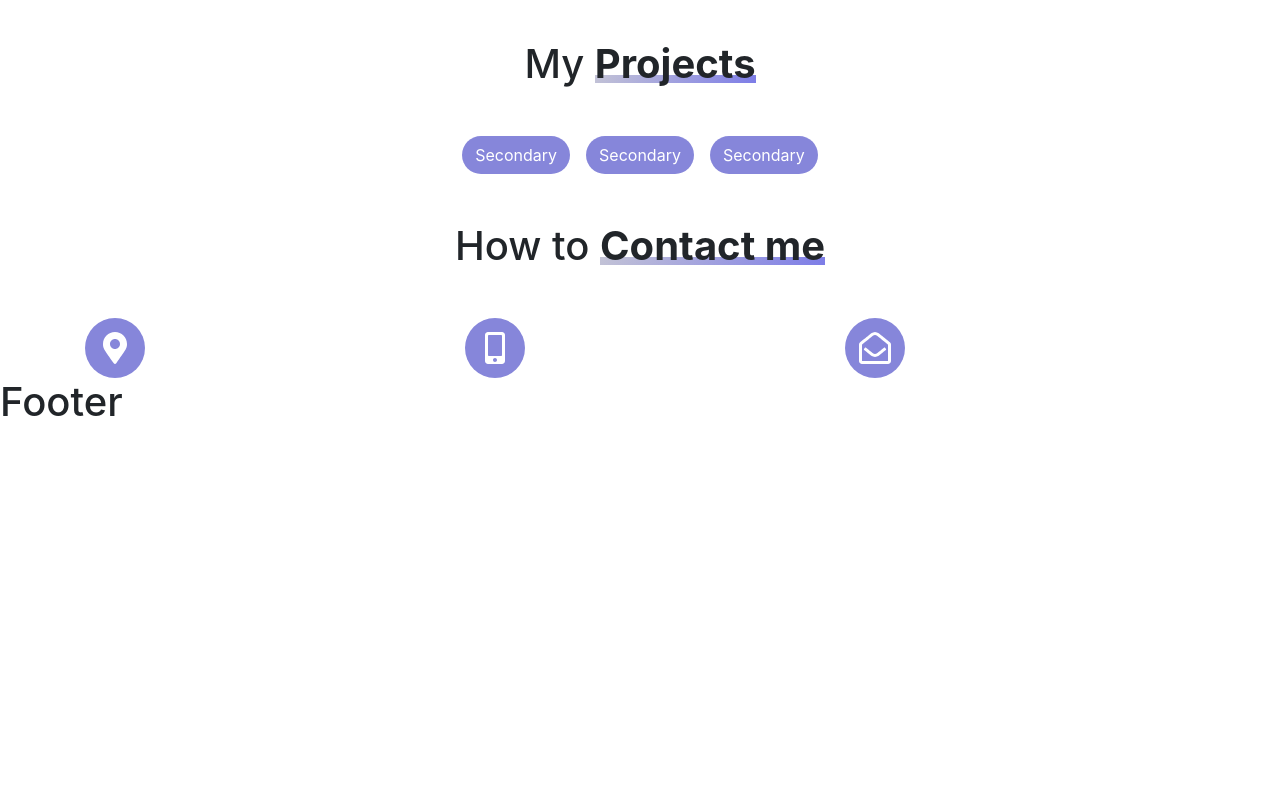
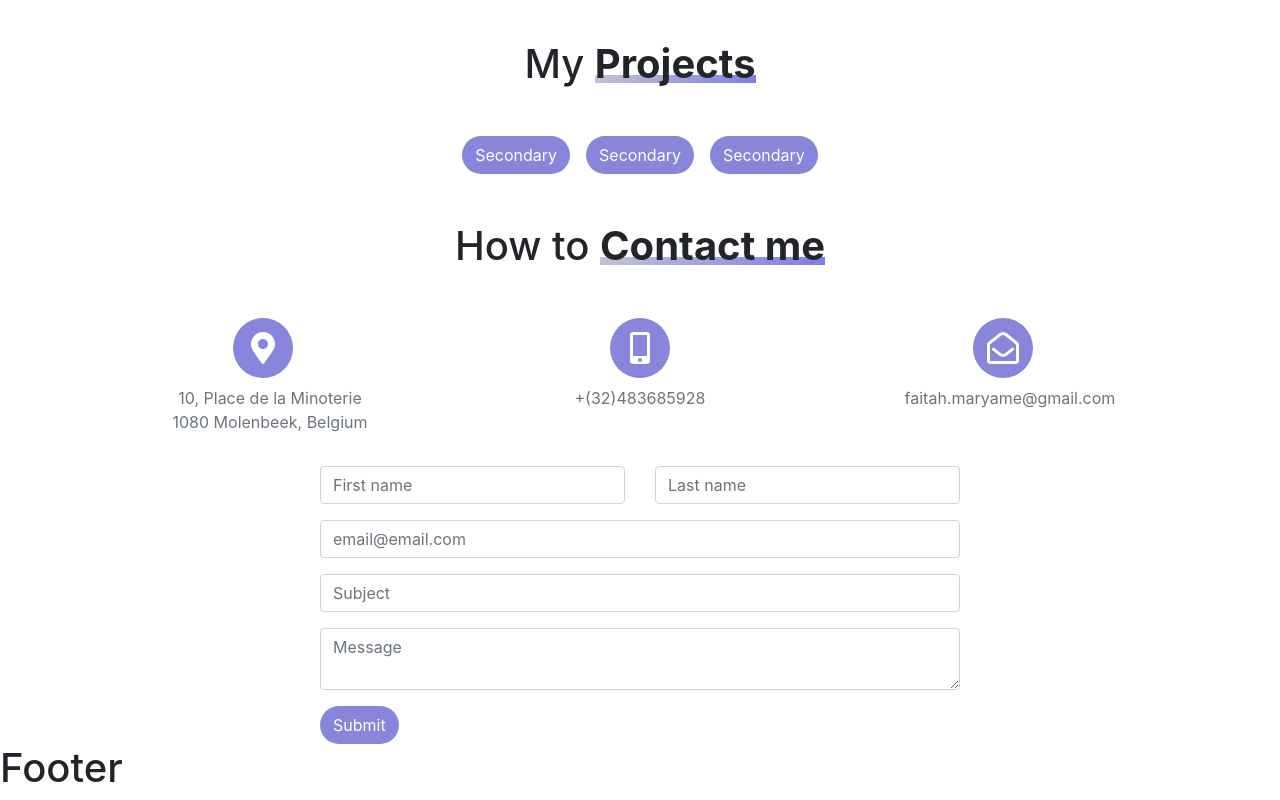
Before and after one commit to Maryame-Faitah/Portfolio, a React (Create React App) app: page / in a window 1280 px wide. Shown: the part 2768-3568 px from the top of the page. Before the commit the page ends 3202 px from the top, so only its background shows below. Built offline with nearby package versions, Linux system fonts and the light colour scheme.

Commit message:
commit6-section5Final

```diff
--- a/src/sass/_section5.scss
+++ b/src/sass/_section5.scss
@@ -1,4 +1,6 @@
 .divLogoContact{
+    margin:0 auto;
+    .iconesContact{
         background-color: rgb(134, 134, 218);
         border-radius: 100%;
         width: 60px;
@@ -6,5 +8,23 @@
         display: flex;
         justify-content: center;
         align-items: center;
-
     }
+    .iconesContact:hover{
+        background-color: rgba(134, 134, 218, 0.63);
+    }
+    .iContact1,.iContact3{
+        margin-left:40%;
+    }
+    .iContact2{
+        margin-left:42%;
+    }
+}
+form{
+    margin:0 auto;
+    .btnSubmit{
+        background-color: rgb(134, 134, 218);
+    }
+    .btnSubmit:hover{
+        background-color: rgba(134, 134, 218, 0.63);
+    }
+}
--- a/src/section5.jsx
+++ b/src/section5.jsx
@@ -3,26 +3,51 @@ import React from 'react';
 function Section5() {
     return (
         <section>
-            <h1 className="text-center mt-5">How to <span className="underline font-weight-bold">Contact me</span> </h1>
-            <div className="container">
-                <div className="row mt-5">
-                    <div className="col-md-4 justify-content-center">
+            <h1 className="text-center mt-5">How to <span className="underline font-weight-bold">Contact me</span></h1>
+            <div className="container text-center">
+                <div className="row mt-5 no-gutters">
+                    <div className="col-4">
                         <div className="divLogoContact">
-                            <i className="fas fa-map-marker-alt fa-2x text-white"></i>
+                            <a href="#" className="iconesContact iContact1"><i className="fas fa-map-marker-alt fa-2x text-white"></i></a>
+                            <p className="pLogo text-secondary my-2">10, Place de la Minoterie <br />
+                                1080 Molenbeek, Belgium
+                            </p>
                         </div>
                     </div>
-                    <div className="col-md-4">
+                    <div className="col-4">
                         <div className="divLogoContact">
-                            <i className="fas fa-mobile-alt fa-2x text-white"></i>
+                            <a href="#" className="iconesContact iContact2"><i className="fas fa-mobile-alt fa-2x text-white"></i></a>
+                            <p className="pLogo text-secondary my-2">+(32)483685928</p>
                         </div>
                     </div>
-                    <div className="col-md-4">
+                    <div className="col-4">
                         <div className="divLogoContact">
-                            <i className="far fa-envelope-open fa-2x text-white"></i>
+                            <a href="#" className="iconesContact iContact3"><i className="far fa-envelope-open fa-2x text-white"></i></a>
+                            <p className="pLogo text-secondary my-2">faitah.maryame@gmail.com</p>
                         </div>
                     </div>
                 </div>
             </div>
+            <form className="w-50 mt-4">
+                <div className="form-group row">
+                    <div className="col">
+                        <input type="text" className="form-control" placeholder="First name" />
+                    </div>
+                    <div className="col">
+                        <input type="text" className="form-control" placeholder="Last name" />
+                    </div>
+                </div>
+                <div className="form-group">
+                    <input type="email" className="form-control" id="inputEmail4" placeholder="email@email.com" />
+                </div>
+                <div className="form-group">
+                    <input type="text" className="form-control" id="inputSubject" placeholder="Subject" />
+                </div>
+                <div className="mb-3">
+                    <textarea className="form-control" id="validationTextarea" placeholder="Message"></textarea>
+                </div>
+                <button type="submit" className="btn btnSubmit text-white rounded-pill">Submit</button>
+            </form>
         </section >
     )
 }
```
Also changed, not shown: src/css/style.css, 1 other file (tests, documents, lock files or other folders). Lines whose indentation alone changed are shown as unchanged.
